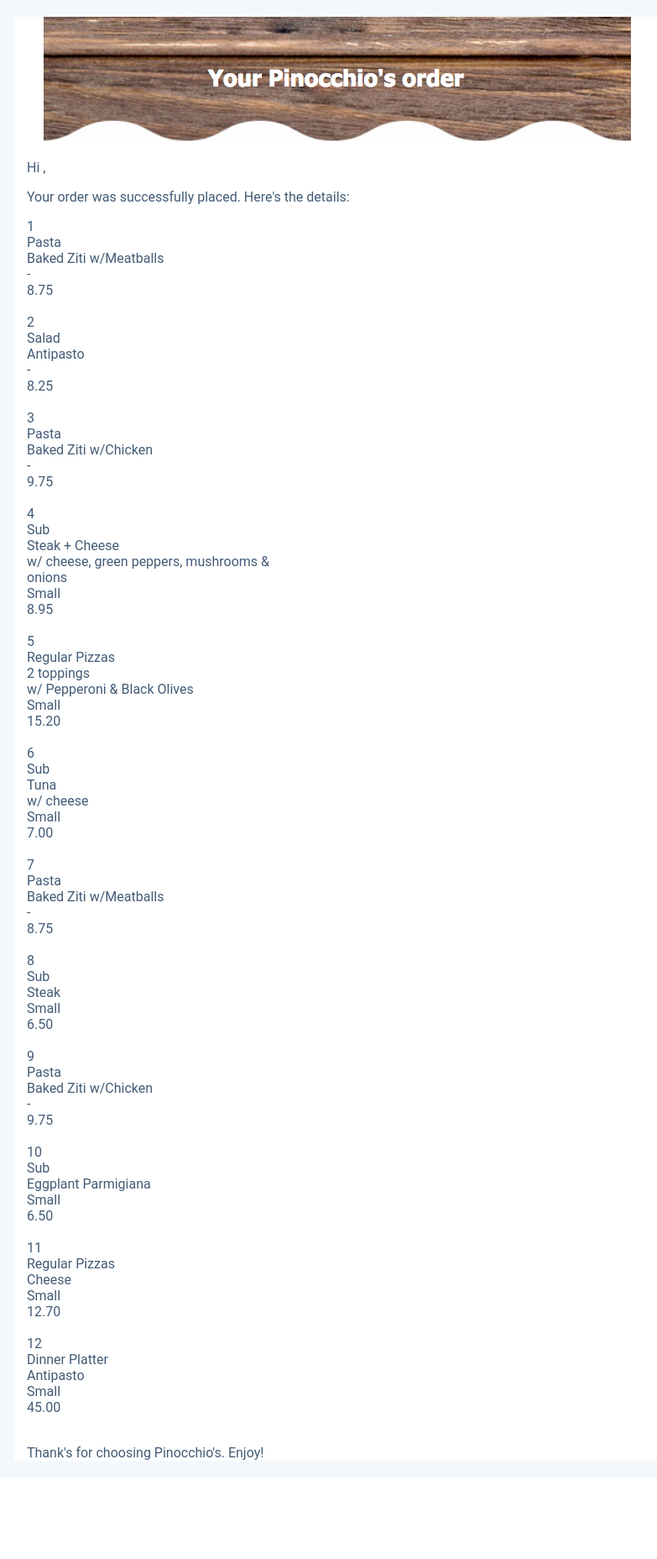
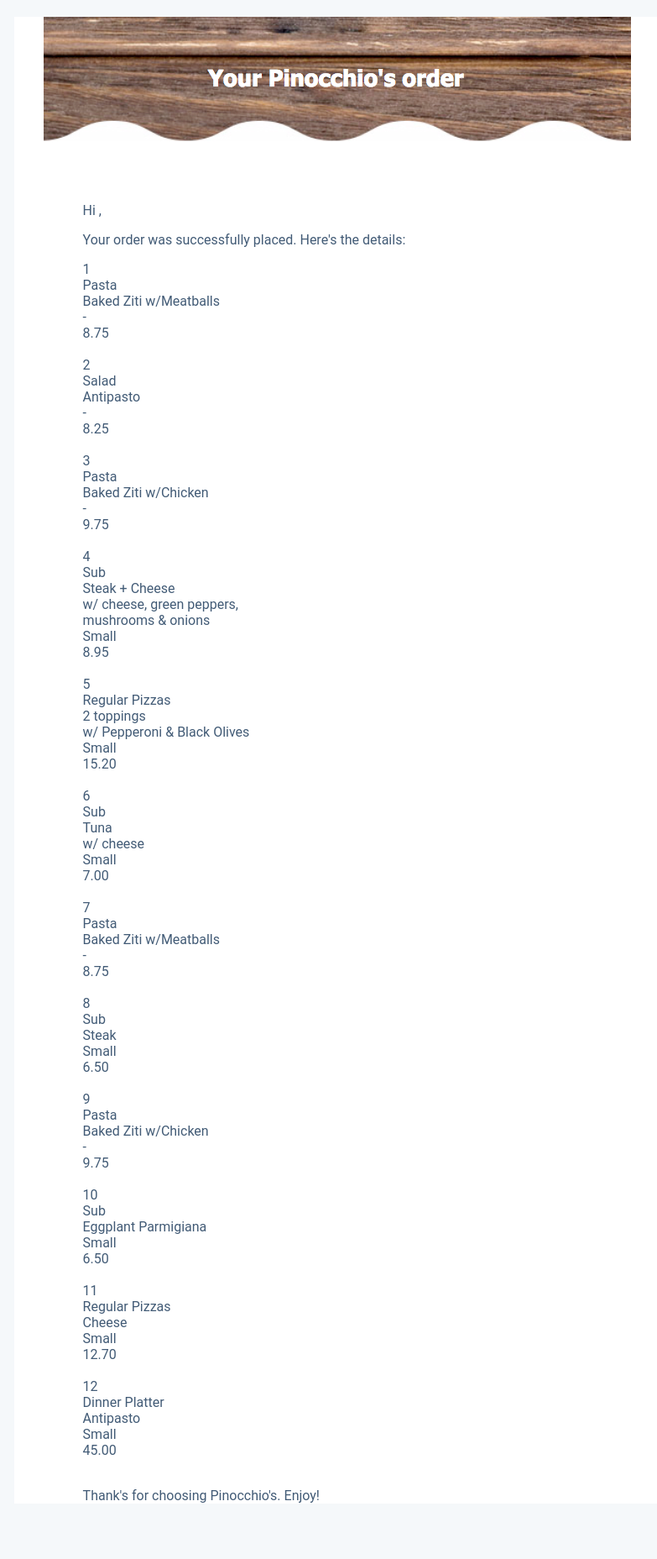
Before and after one commit to danielfeloiola/pizza, a Django app: template orders/templates/email-receipt.html in a window 1280 px wide. Shown: the whole page at 84% size, without its empty margins (238-1021 px from the left). Before the commit the page ends 1738 px from the top, so only its background shows below. Run offline with Django 3.2, Linux system fonts and the light colour scheme; the template is opened without the code that fills it: values that come from a table or form of the project are taken from there, others are empty; data comes from the database, SQL or seed files in the repository.

Commit message:
testing new receipt email

```diff
--- a/orders/templates/email-receipt.html
+++ b/orders/templates/email-receipt.html
@@ -17,7 +17,7 @@
 
 
 
-				<div>
+				<div style="margin:9%;">
 
 	        <p>Hi {{username}}, </p>
 	        <p>Your order was successfully placed. Here's the details:</p>
```
